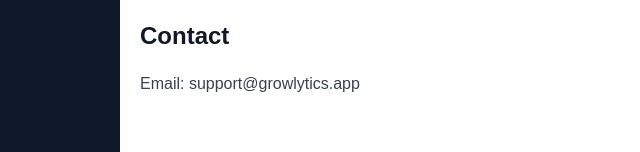
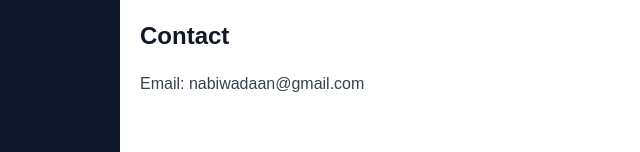
Before and after one commit to nabikhan-dev/privacy-policy, a plain HTML site: page terms.html in a window 1280 px wide. Shown: the part 1018-1170 px from the top of the page, 0-640 px from the left. Drawn offline with Linux system fonts and the light colour scheme.

Commit message:
Update terms.html

```diff
--- a/terms.html
+++ b/terms.html
@@ -61,7 +61,7 @@
     </p>
 
     <h2>Contact</h2>
-    <p>Email: support@growlytics.app</p>
+    <p>Email: nabiwadaan@gmail.com</p>
   </div>
 </body>
 </html>
```
